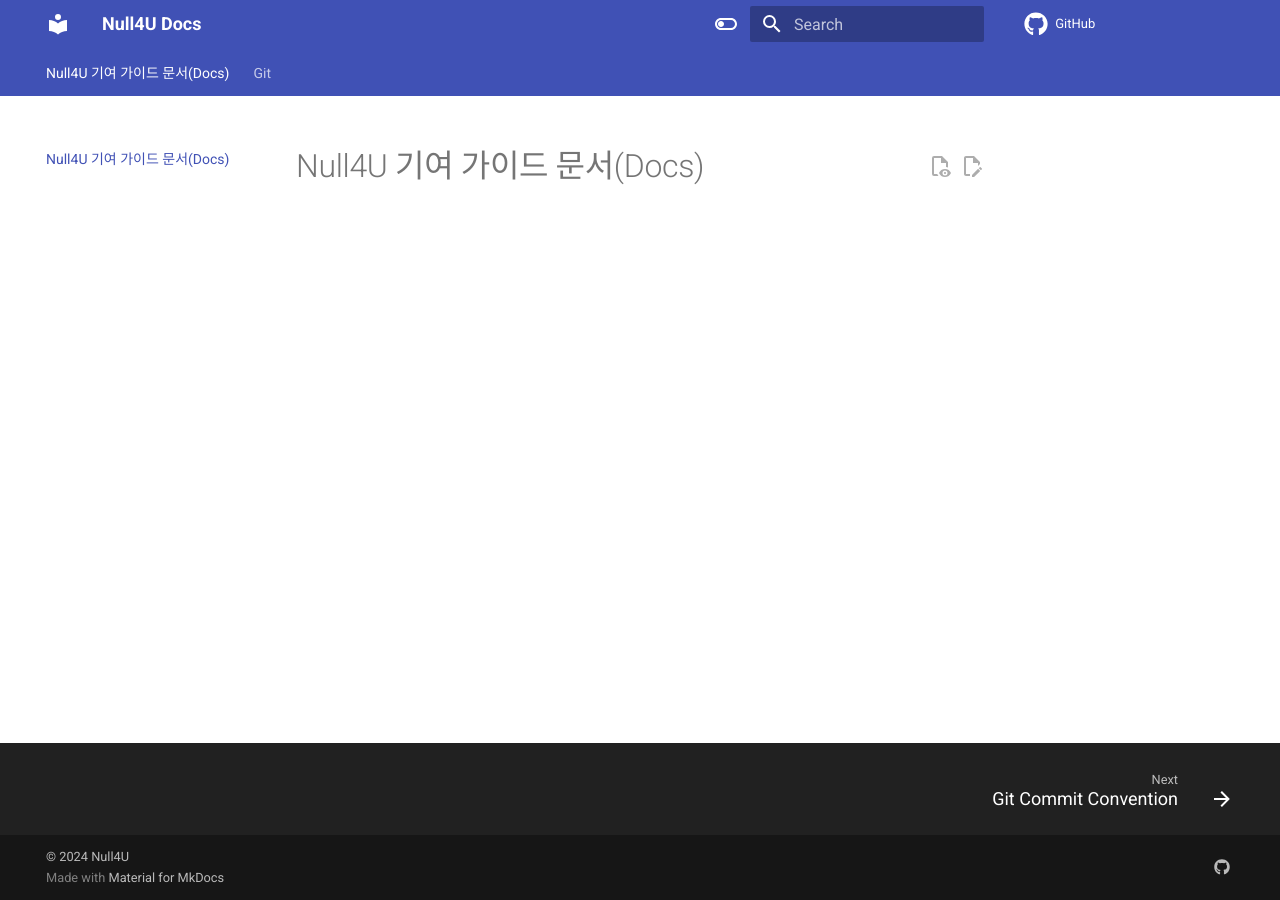
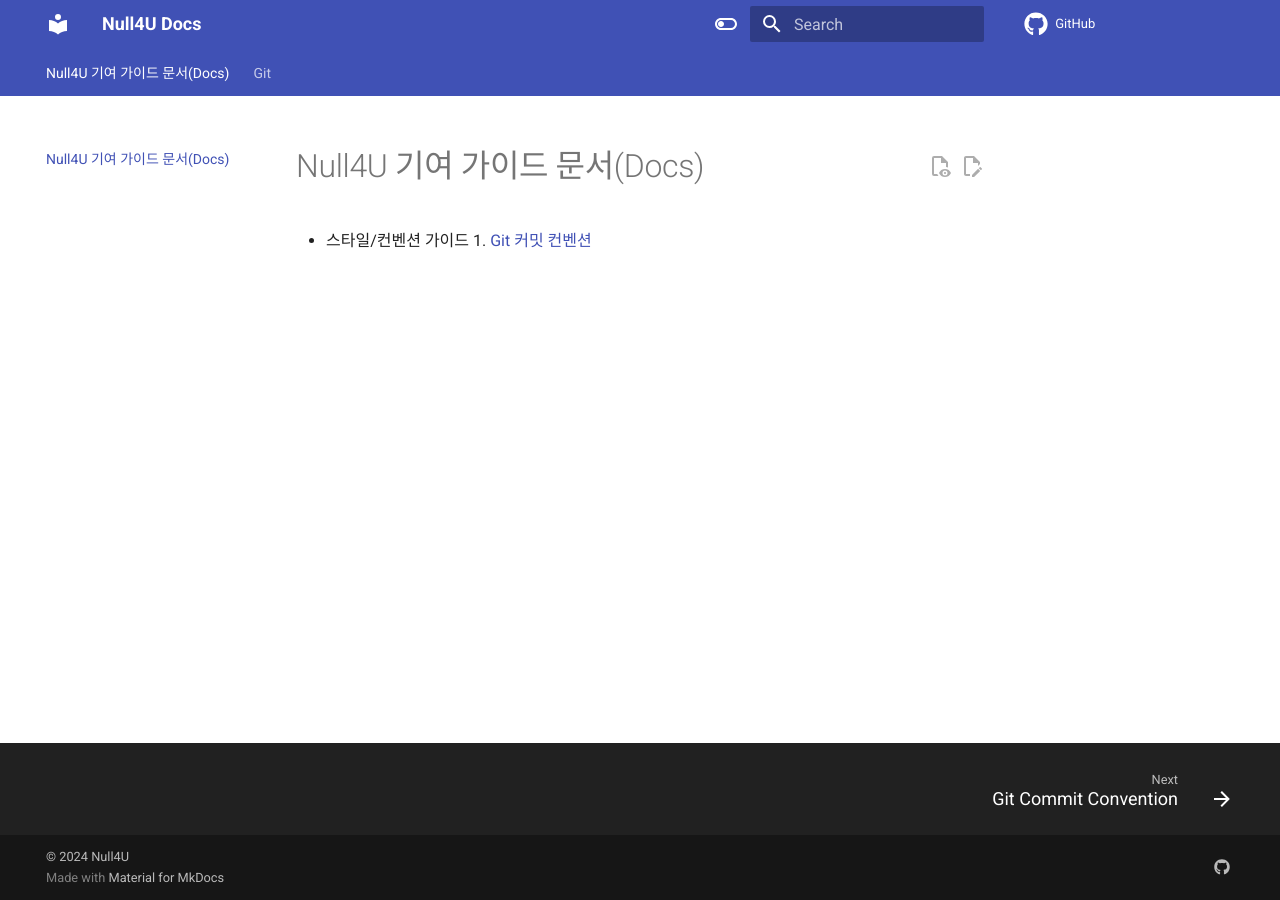
Before and after one commit to nullforu/docs, an MkDocs documentation site: the page built from docs/index.md, in a window 1280 px wide. Built offline with MkDocs 1.6.1 and Material for MkDocs 9.7.7, drawn with Linux system fonts in a browser that asks for light colours; comment, search, counter and statistics services are not loaded.

Commit message:
feat: update index docs

```diff
--- a/docs/index.md
+++ b/docs/index.md
@@ -1 +1,3 @@
 # Null4U 기여 가이드 문서(Docs)
+
+- 스타일/컨벤션 가이드 1. [Git 커밋 컨벤션](./Git/Git%20commit%20convention.md)
```
